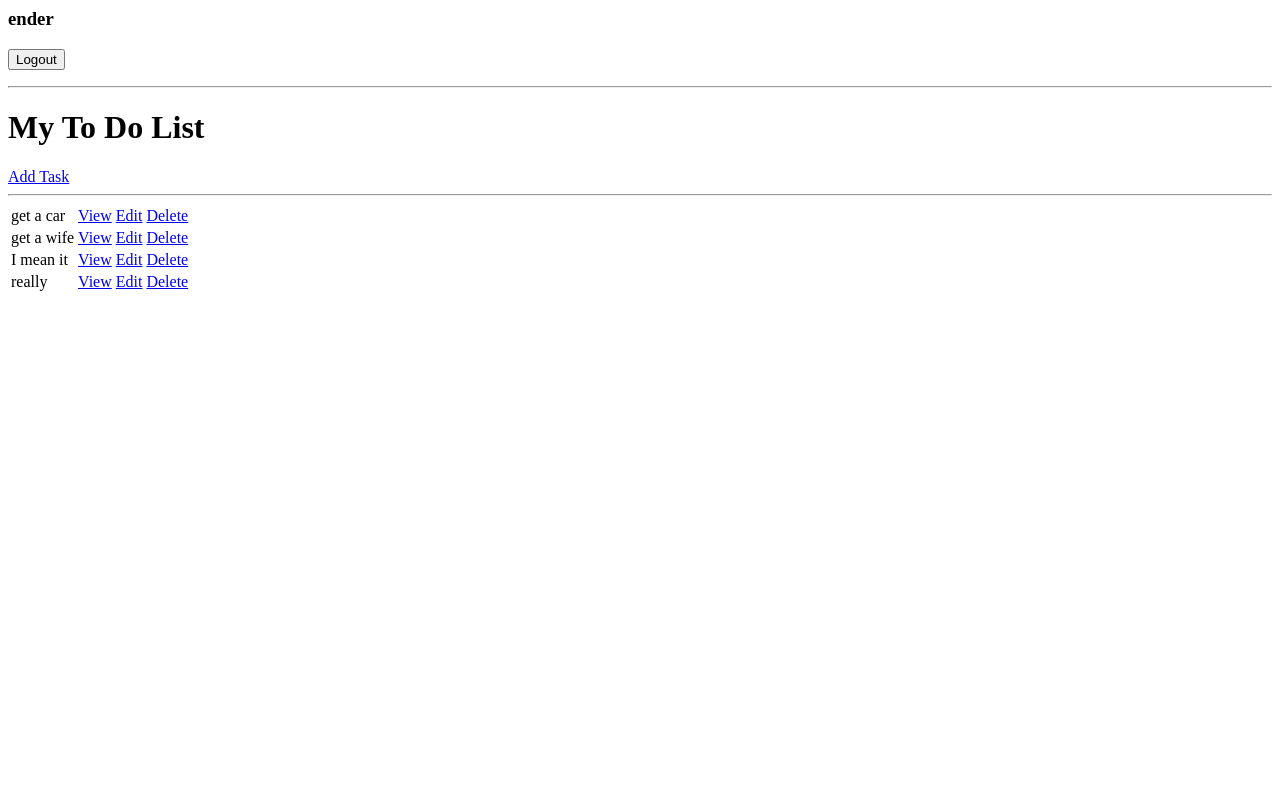
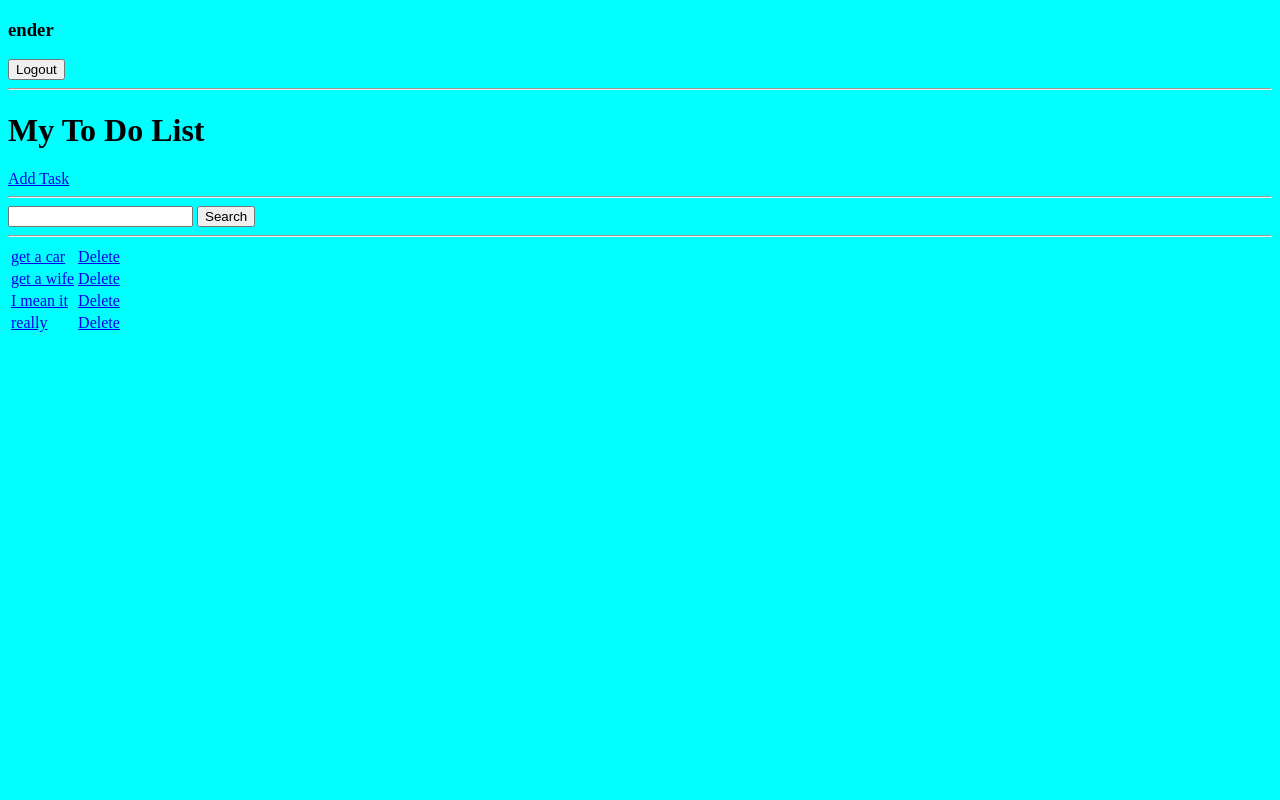
Before and after one commit to javokhircoding/todo, a Django app: page / in a window 1280 px wide. Run offline with Django 5.2, Linux system fonts and the light colour scheme; a user stored in the database is signed in; data comes from the database, SQL or seed files in the repository; both versions use the stored data as it was after the commit.

Commit message:
backenddone

```diff
--- a/todo/base/urls.py
+++ b/todo/base/urls.py
@@ -8,7 +8,6 @@ urlpatterns = [
     path('login/', LoginView.as_view(), name='login'),
     path('logout/', LogoutView.as_view(next_page='login'), name='logout'),
     path('register/', Register.as_view(), name='register'),
-    path('task/<int:pk>', TaskDetail.as_view(), name='task'),
     path('create-task/', TaskCreate.as_view(), name='create-task'),
     path('update-task/<int:pk>', TaskEdit.as_view(), name='update-task'),
     path('delete-task/<int:pk>', TaskDelete.as_view(), name='delete-task'),
--- a/todo/base/views.py
+++ b/todo/base/views.py
@@ -19,12 +19,15 @@ class TaskList(LoginRequiredMixin, ListView):
         context = super().get_context_data(**kwargs)
         context['tasks'] = context['tasks'].filter(user=self.request.user)
         context['count'] = context['tasks'].filter(complete=False).count()
-        return context
 
 
-class TaskDetail(LoginRequiredMixin, DetailView):
-    model = Task
-    context_object_name = 'task'
+        search_input = self.request.GET.get('search') or ''
+        if search_input:
+            context['tasks'] = context['tasks'].filter(title__icontains=search_input)
+
+        context['search_input'] = search_input
+
+        return context
 
 
 class TaskCreate(LoginRequiredMixin, CreateView):
@@ -37,7 +40,6 @@ class TaskCreate(LoginRequiredMixin, CreateView):
         return super(TaskCreate, self).form_valid(form)
 
 
-
 class TaskEdit(LoginRequiredMixin, UpdateView):
     model = Task
     fields = ['title', 'description', 'complete']
@@ -45,7 +47,8 @@ class TaskEdit(LoginRequiredMixin, UpdateView):
 
     def form_valid(self, form):
         form.instance.user = self.request.user
-        return super(TaskCreate, self).form_valid(form)
+        return super(TaskEdit, self).form_valid(form)
+
 
 class TaskDelete(LoginRequiredMixin, DeleteView):
     model = Task
--- /dev/null
+++ b/todo/templates/base.html
@@ -0,0 +1,20 @@
+<!DOCTYPE html>
+<html lang="en">
+<head>
+    <meta charset="UTF-8">
+    <meta name="viewport" content="width=device-width, initial-scale=1.0">
+    <title>ToDoList</title>
+    <style>
+        body {
+            background-color: aqua;
+        }
+    </style>
+</head>
+<body>
+    <div class="container">
+        {% block content %}
+
+        {% endblock %}
+    </div>
+</body>
+</html>
--- a/todo/templates/base/login.html
+++ b/todo/templates/base/login.html
@@ -1,3 +1,7 @@
+{% extends 'base.html' %}
+
+
+{% block content %}
 <h1>Login</h1>
 
 <form method="POST">
@@ -7,3 +11,4 @@
 </form>
 
 <p>Don't have an accout? <a href="{% url 'register' %}">Register</a></p>
+{% endblock %}
--- a/todo/templates/base/register.html
+++ b/todo/templates/base/register.html
@@ -1,3 +1,7 @@
+{% extends 'base.html' %}
+
+
+{% block content %}
 <h1>Register</h1>
 
 <form method="POST">
@@ -7,3 +11,4 @@
 </form>
 
 <p>Already have an accout? <a href="{% url 'login' %}">Login</a></p>
+{% endblock %}
--- a/todo/templates/base/task_confirm_delete.html
+++ b/todo/templates/base/task_confirm_delete.html
@@ -1,3 +1,7 @@
+{% extends 'base.html' %}
+
+
+{% block content %}
 <h1>You Wanna Confirm?</h1>
 <a href="{% url 'tasklist' %}">Go Back</a>
 
@@ -6,3 +10,4 @@
     <p>Are ou sure you wanna delete that task? {{ task.title }}</p>
     <input type="submit" value="Delete">
 </form>
+{% endblock %}
--- a/todo/templates/base/task_detail.html
+++ /dev/null
@@ -1 +0,0 @@
-<h1>Task: {{ task.title }}</h1>
--- a/todo/templates/base/task_list.html
+++ b/todo/templates/base/task_list.html
@@ -1,3 +1,7 @@
+{% extends 'base.html' %}
+
+
+{% block content %}
 {% if request.user.is_authenticated %}
 <h3>{{ request.user }}</h3>
 <form method="POST" action="{% url 'logout' %}">
@@ -13,19 +17,22 @@
 <hr>
 <h1>My To Do List</h1>
 <a href="{% url 'create-task' %}">Add Task</a>
-<td></td>
-<td></td>
+<hr>
+<form method="GET">
+    <input type="text" name="search" value="{{ search_input }}">
+    <input type="submit" value="Search">
+</form>
 
 <table>
     <hr>
     {% for task in tasks %}
     <tr>
-        <td>{{task.title}}</td>
-        <td><a href="{% url 'task' task.id %}" >View</a></td>
-        <td><a href="{% url 'update-task' task.id %}">Edit</a></td>
+        <td><a href="{% url 'update-task' task.id %}">{{task.title}}</a></td>
         <td><a href="{% url 'delete-task' task.id %}">Delete</a></td>
     </tr>
     {% empty %}
     <h3>No items in list</h3>
     {% endfor %}
 </table>
+
+{% endblock %}
```
Also changed, not shown: todo/templates/base/task_form.html (+6 -1 lines), todo/db.sqlite3. Lines whose indentation alone changed are shown as unchanged.
